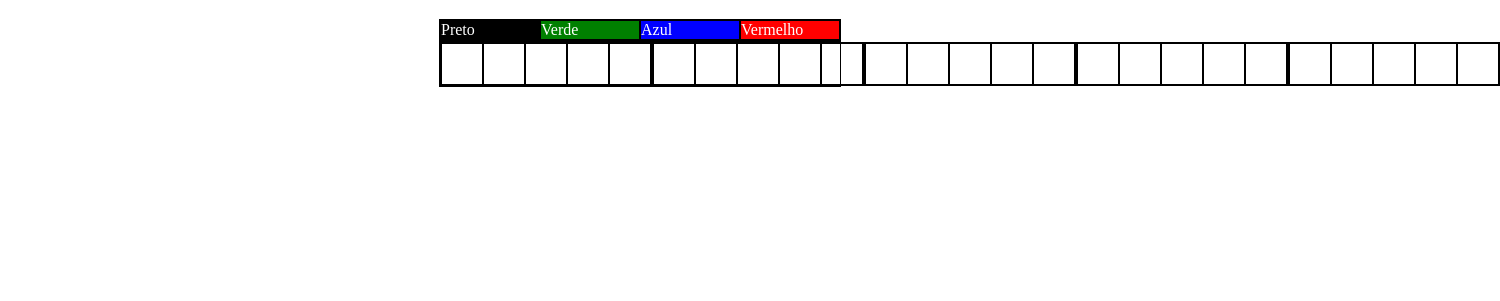
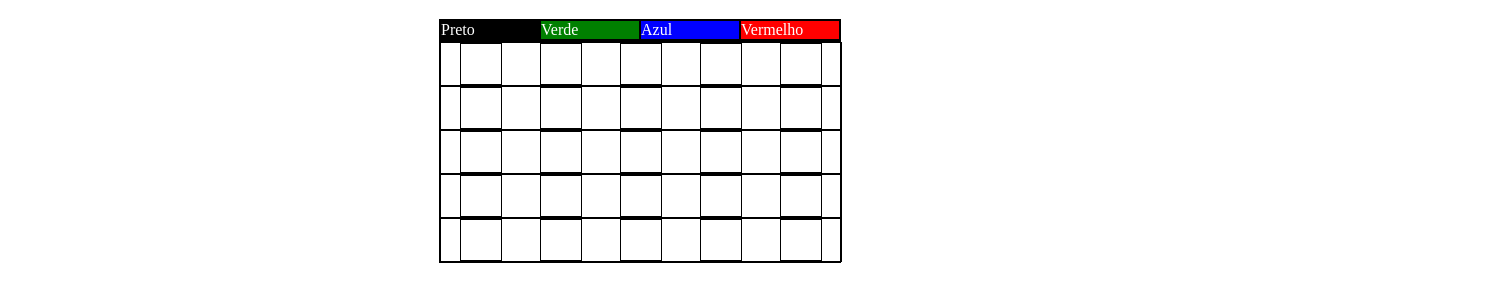
Before and after one commit to luccarendall/pixels-art, a website: page index.html in a window 1280 px wide. Shown: the part 61-362 px from the top of the page, 1500 px wide, since content can reach past the window. Drawn offline with Linux system fonts and the light colour scheme.

Commit message:
Requisito 4

```diff
--- a/style.css
+++ b/style.css
@@ -8,15 +8,22 @@ div {
     width: 400px;
     margin: auto;
     display:flex;
-    justify-content: space-between;
 }
 
-.color {
-}
+#pixel-board {
+    display: flex;
+    flex-direction: column;
+    align-items: center;
+  }
 
-.pixel{
+.pixel-line {
+    display: flex;
+  }
+
+.pixel {
 width: 40px;
 height: 40px;
+background-color: white;
 border: 1px solid black;
 }
 
```
